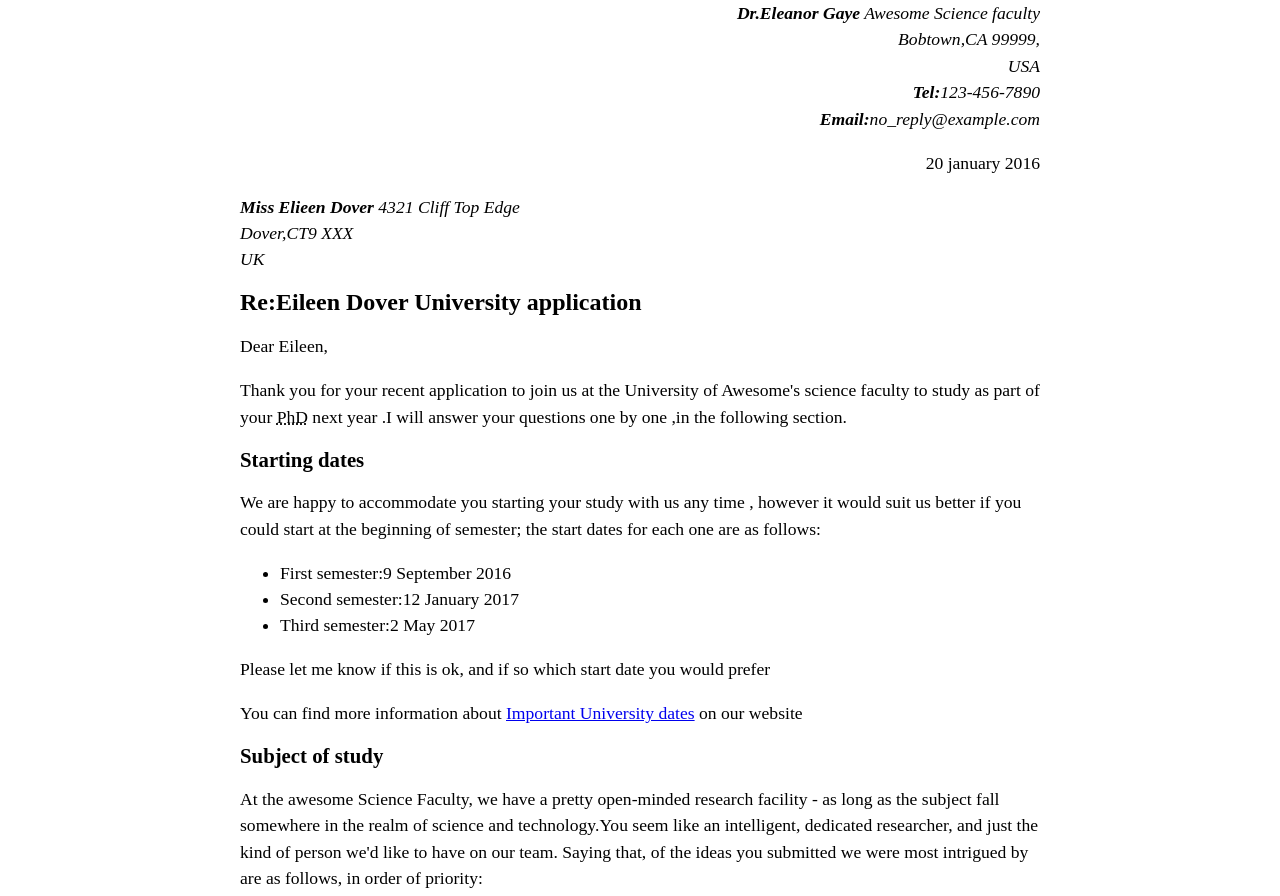
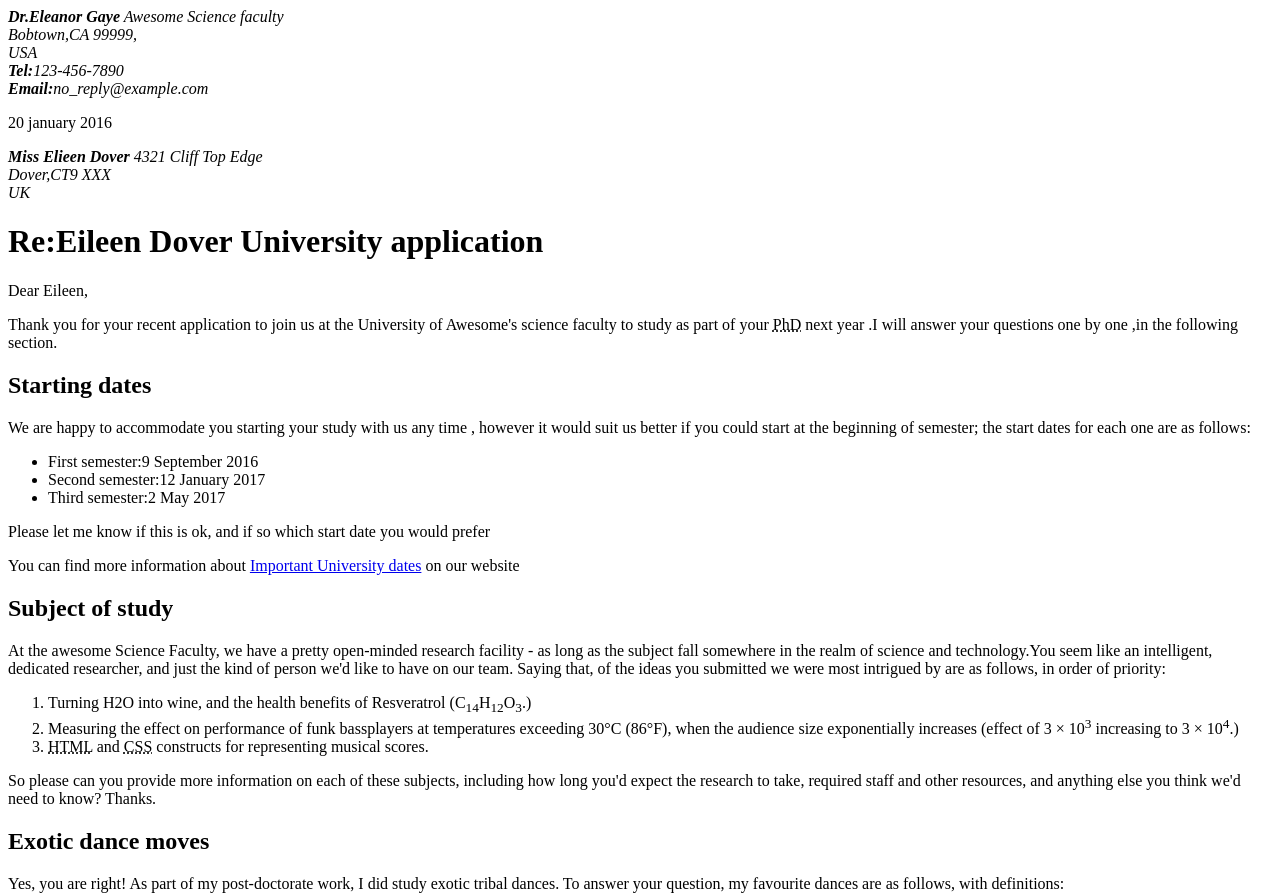
Before and after one commit to jesmet/mulearnweb, a plain HTML site: page index.html in a window 1280 px wide. Shown: the top 896 px of the page. Drawn offline with Linux system fonts and the light colour scheme.

Commit message:
index.html

```diff
--- a/index.html
+++ b/index.html
@@ -4,31 +4,6 @@
     <meta charset="UTF-8"/>
     <meta name ="author" content="Dr. eleanor Gaye">
     <title>university letter</title>
-    <style>
-      body {
-  max-width: 800px;
-  margin: 0 auto;
-}
-
-.sender-column {
-  text-align: right;
-}
-
-h1 {
-  font-size: 1.5em;
-}
-
-h2 {
-  font-size: 1.3em;
-}
-
-p,ul,ol,dl,address {
-  font-size: 1.1em;
-}
-
-p, li, dd, dt, address {
-  line-height: 1.5;
-}</style>
   </head>
   <body>
     <address class ="sender-column">
```
